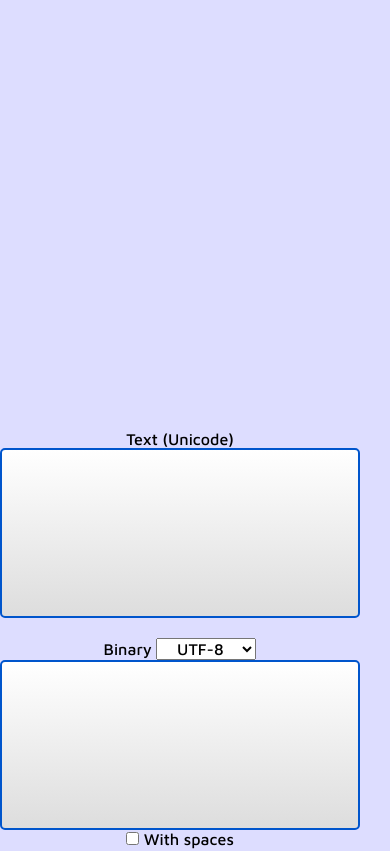
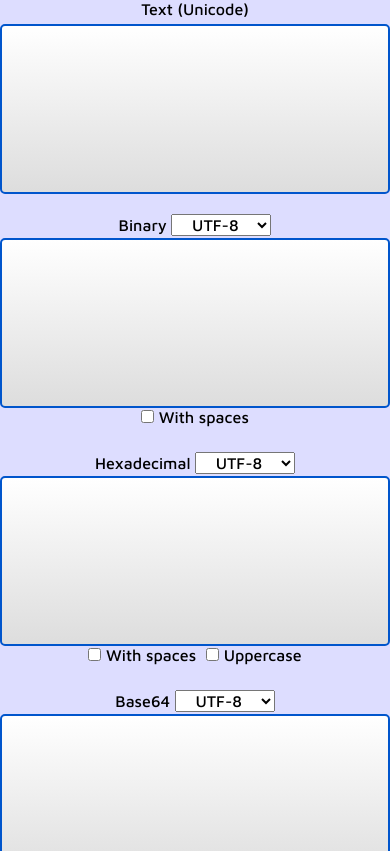
Before and after one commit to cerosrhino/transl8or, a React (Create React App) app: page / in a window 390 px wide. Shown: the top 851 px of the page. Built offline with nearby package versions, Linux system fonts and the light colour scheme.

Commit message:
Achieved responsiveness with regard to various screen sizes

```diff
--- a/src/App.css
+++ b/src/App.css
@@ -11,14 +11,27 @@ body {
   background-color: #ddf;
 }
 
-#App-grid {
+#app {
+  display: flex;
+  flex-direction: column;
+  align-content: center;
+  justify-content: center;
+  min-height: 100vh;
+}
+
+#grid {
   margin: auto;
-  max-width: 740px;
+  width: 100%;
+  max-width: 820px;
   display: grid;
-  grid-template-columns: repeat(auto-fill, 360px);
+  grid-template-columns: repeat(auto-fill, minmax(320px, 400px));
   grid-gap: 20px;
   text-align: center;
-  transform: translateY(50%);
+  justify-content: center;
+}
+
+p, label {
+  height: 24px;
 }
 
 textarea {
@@ -26,6 +39,7 @@ textarea {
   display: block;
   width: 100%;
   height: 170px;
+  padding: 4px;
   border: 2px solid #05c;
   border-radius: 5px;
   background: linear-gradient(to bottom, #fff, #ddd);
@@ -39,5 +53,6 @@ select {
 }
 
 label {
+  display: inline-block;
   margin: auto 5px;
 }
--- a/src/App.js
+++ b/src/App.js
@@ -21,8 +21,8 @@ class App extends Component {
 
   render() {
     return (
-      <div className="App">
-        <div id="App-grid">
+      <div id="app">
+        <div id="grid">
           <UnicodeView text={this.state.text} onChange={this.handleChange}/>
           <BinaryView text={this.state.text} onChange={this.handleChange}/>
           <HexView text={this.state.text} onChange={this.handleChange}/>
```
